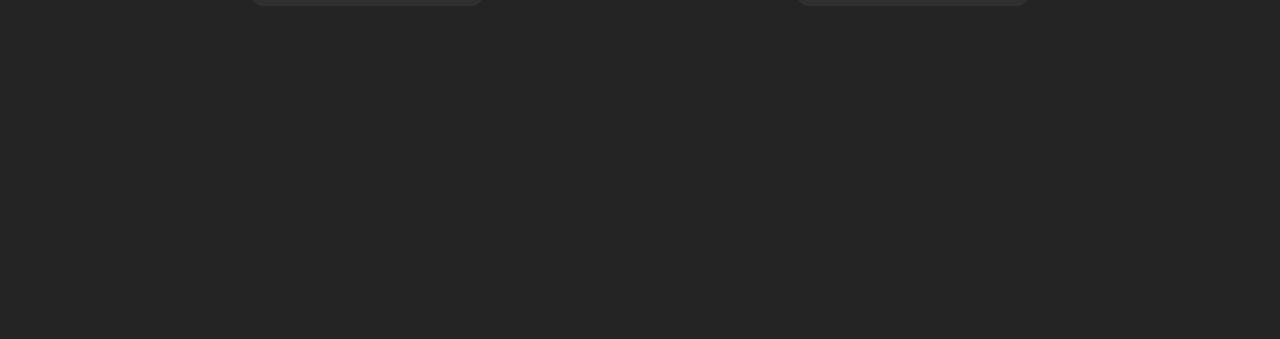
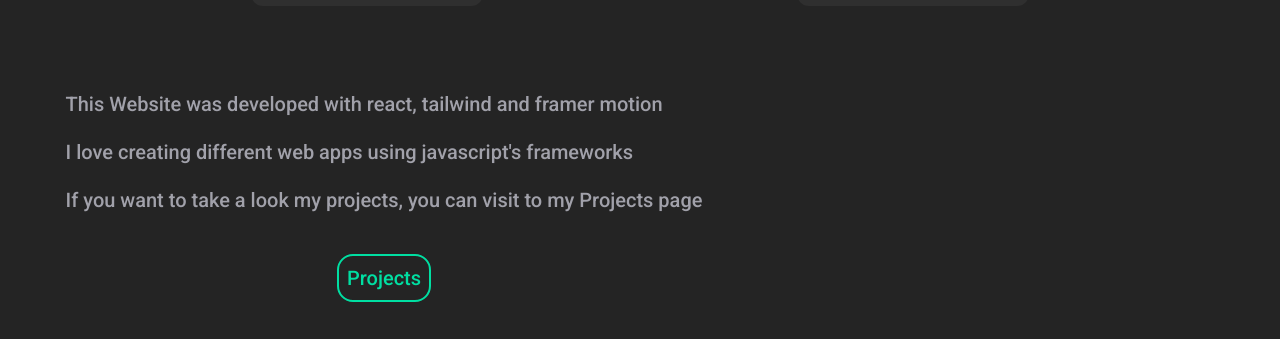
Before and after one commit to pyaephyohann/pyae-phyo-han, a React (Create React App) app: page /skills in a window 1280 px wide. Shown: the part 1232-1571 px from the top of the page. Before the commit the page ends 1302 px from the top, so only its background shows below. Built offline with nearby package versions, Linux system fonts and the light colour scheme.

Commit message:
feat: added footer in skills page

```diff
--- a/src/components/Skills.tsx
+++ b/src/components/Skills.tsx
@@ -1,5 +1,6 @@
 import { motion } from "framer-motion";
 import Layout from "./Layout";
+import { Link } from "react-router-dom";
 
 interface Skill {
   name: string;
@@ -12,7 +13,6 @@ const skillSetVariants = {
   },
   visible: {
     x: 0,
-
     transition: { type: "spring", stiffness: 120, delay: 0.3 },
   },
 };
@@ -30,6 +30,21 @@ const skillVariants = {
   hover: {
     scale: 1.3,
     boxShadow: "0px 0px 8px rgb(255,255,255)",
+  },
+};
+
+const projectsVariants = {
+  hover: {
+    scale: 1.5,
+    textShadow: "0px 0px 8px rgb(255,255,255)",
+    boxShadow: "0px 0px 8px rgb(255,255,255)",
+  },
+  hidden: {
+    y: "100vh",
+  },
+  visible: {
+    y: 0,
+    transition: { type: "spring", stiffness: 120, delay: 0.3 },
   },
 };
 
@@ -71,6 +86,7 @@ const Skills = () => {
 
   return (
     <Layout>
+      {/* Header */}
       <motion.div
         variants={skillSetVariants}
         initial="hidden"
@@ -80,6 +96,7 @@ const Skills = () => {
         <div className="text-white text-sm">Services</div>
         <div className="text-3xl text-primary mt-5">Skill-Set</div>
       </motion.div>
+      {/* Body */}
       <div className="flex flex-wrap justify-evenly mt-5">
         {skills.map((skill) => {
           return (
@@ -96,6 +113,36 @@ const Skills = () => {
           );
         })}
       </div>
+      {/* Footer */}
+      <div className="px-5 sm:flex sm:justify-center sm:w-full md:w-11/12 md:justify-center lg:w-10/12 lg:justify-center xl:w-3/5 xl:justify-center">
+        <div className="text-transparent text-xl pb-5 mt-5">
+          <motion.div
+            variants={skillSetVariants}
+            initial="hidden"
+            animate="visible"
+          >
+            <div>
+              This Website was developed with react, tailwind and framer motion
+            </div>
+            <div className="my-5">
+              I love creating different web apps using javascript's frameworks
+            </div>
+            <div>
+              If you want to take a look my projects, you can visit to my
+              Projects page
+            </div>
+          </motion.div>
+          <motion.div
+            variants={projectsVariants}
+            initial="hidden"
+            animate="visible"
+            whileHover="hover"
+            className="text-primary border-2 border-primary rounded-2xl w-fit p-2 mt-10 mx-auto mb-5"
+          >
+            <Link to={`/projects`}>Projects</Link>
+          </motion.div>
+        </div>
+      </div>
     </Layout>
   );
 };
```
